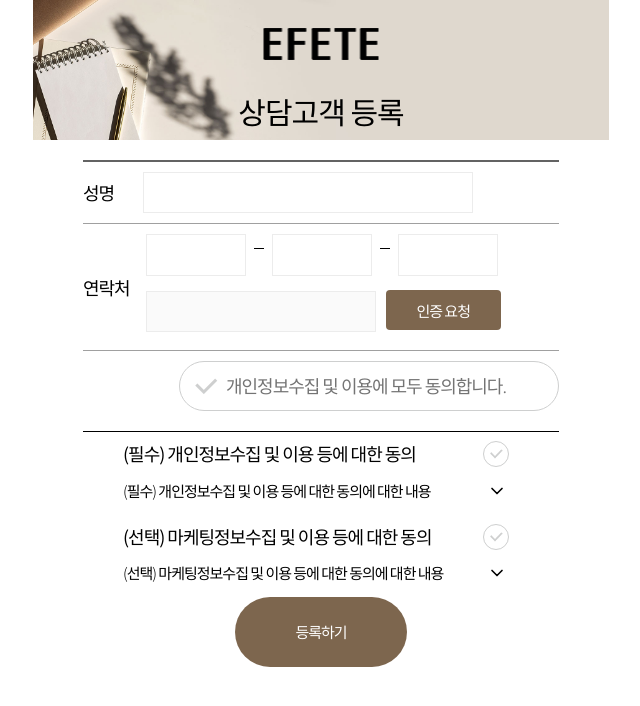
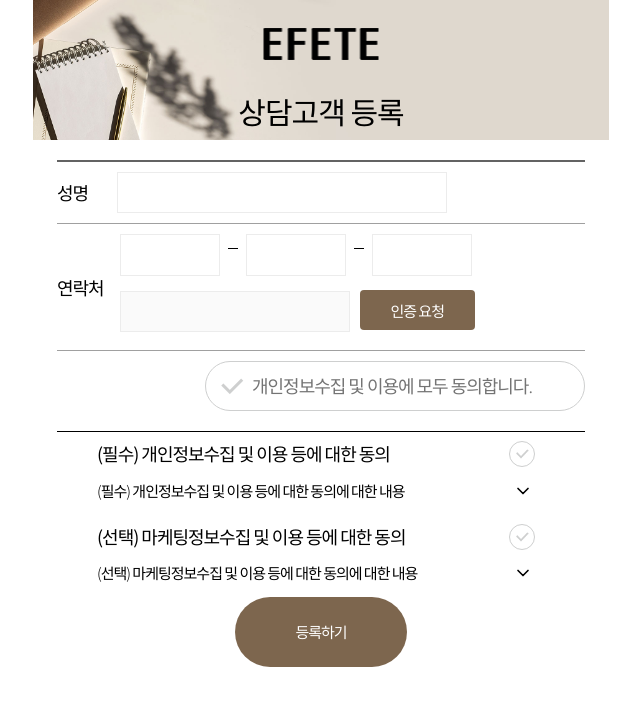
Before and after one commit to efete5200/hldni, a Next.js app: page / in a window 1280 px wide. Shown: the top 706 px of the page, without its empty margins (319-959 px from the left). Built offline with nearby package versions, Linux system fonts and the light colour scheme; a web font is replaced by a local one.

Commit message:
fix viewport

```diff
--- a/src/app/layout.tsx
+++ b/src/app/layout.tsx
@@ -1,10 +1,14 @@
-import type { Metadata } from "next";
+import type { Metadata, Viewport } from "next";
 import "./globals.css";
 
 export const metadata: Metadata = {
   title: "빛나는 삶을 완성하는 고품격 라이프",
   description:
     "사람, 자연, 기술이 조화를 이루는 생활. 생각이 라이프를 만듭니다.",
+};
+export const viewport: Viewport = {
+  width: "device-width",
+  initialScale: 1,
 };
 
 export default function RootLayout({
--- a/src/app/page.tsx
+++ b/src/app/page.tsx
@@ -139,7 +139,7 @@
 
   return (
     <body className="flex justify-center">
-      <div className="max-w-xl min-h-full sub interest bg-white">
+      <div className="max-w-xl min-h-full bg-white">
         <div className="visual user">
           <a
             href="/"
@@ -153,10 +153,11 @@
           </a>
           <h1 className="visual_title">상담고객 등록</h1>
         </div>
-        <main className="layout pb-10">
-          <form name="interest">
-            <div className="table_wrap">
-              <table className="table private data">
+
+        <main className="mx-6">
+          <form>
+            <div>
+              <table className="w-full table">
                 <colgroup>
                   <col width="15%" />
                   <col width="*" />
```
